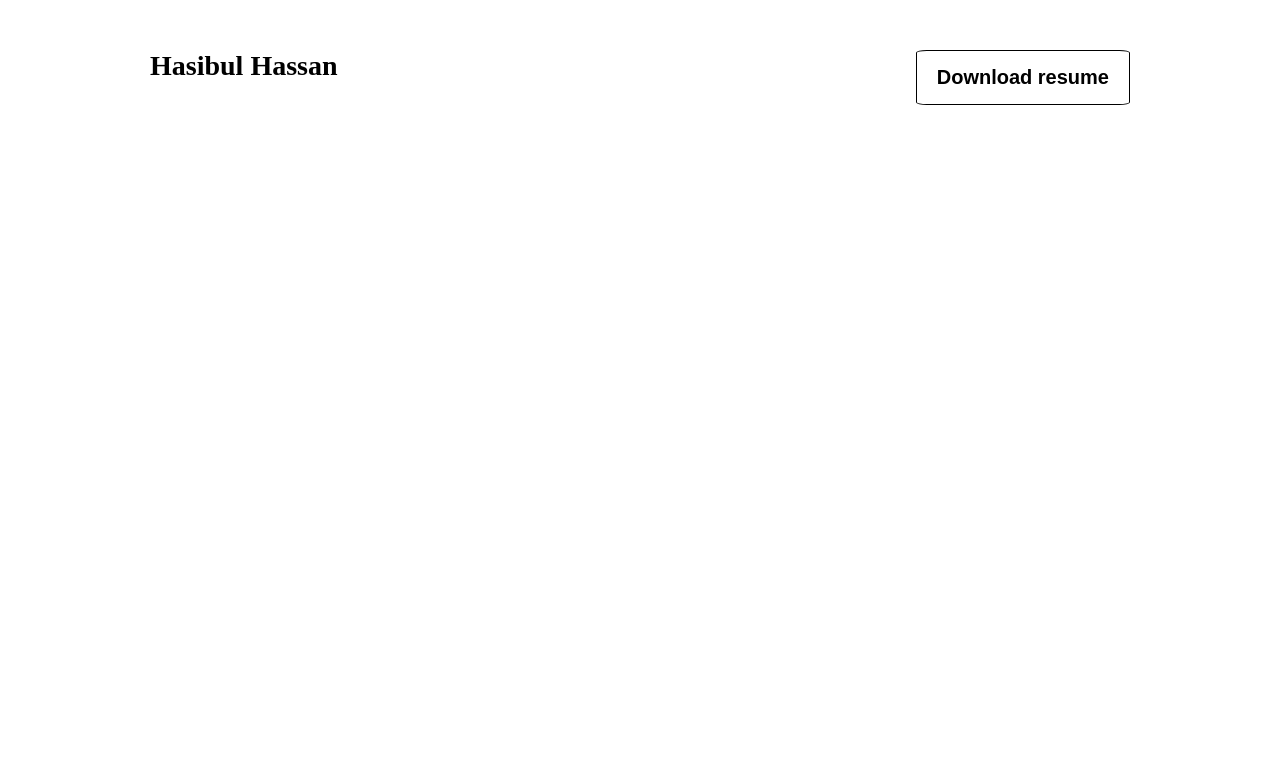
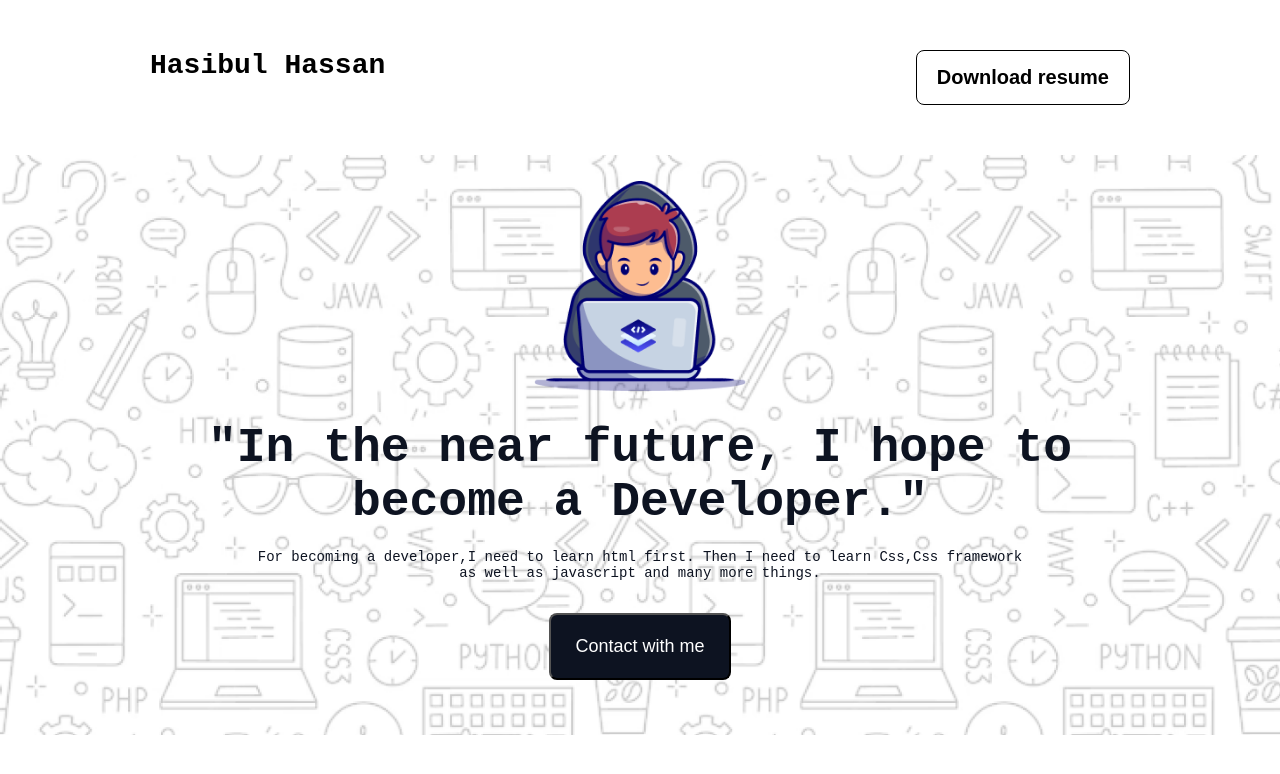
Before and after one commit to hasan-abir30/assignment, a plain HTML site: page index.html in a window 1280 px wide. Drawn offline with Linux system fonts and the light colour scheme; a web font is replaced by a local one.

Commit message:
add banner section

```diff
--- a/index.html
+++ b/index.html
@@ -1,11 +1,13 @@
 <!DOCTYPE html>
 <html lang="en">
+
 <head>
     <meta charset="UTF-8">
     <meta name="viewport" content="width=device-width, initial-scale=1.0">
     <title>Assignment</title>
     <link rel="stylesheet" href="style/style.css">
 </head>
+
 <body>
     <header>
         <nav class="navbar">
@@ -13,5 +15,16 @@
             <button class="button">Download resume</button>
         </nav>
     </header>
+    <main>
+        <section class="banner">
+            <div class="banner-content">
+                <img class="Group" src="assets/Group.png" alt="">
+                <h2 class="Heading">"In the near future, I hope to <br>become a Developer."</h2>
+                <p class="description">For becoming a developer,I need to learn html first. Then I need to learn Css,Css framework<br>as well as javascript and many more things.</p>
+                <button class="Contact-button">Contact with me</button>
+            </div>
+        </section>
+    </main>
 </body>
+
 </html>
--- a/style/style.css
+++ b/style/style.css
@@ -3,6 +3,10 @@
 * {
     margin: 0;
     padding: 0;
+}
+
+body {
+    font-family: "Azeret Mono", monospace;
 }
 
 .navbar {
@@ -16,7 +20,7 @@
     font-weight: 600;
     padding: 15px 20px;
     border: 1px solid black;
-    border-radius: 5%;
+    border-radius: 8px;
     background-color: white;
 
 }
@@ -25,3 +29,50 @@
     font-size: 28px;
     font-weight: bolder;
 }
+
+.banner {
+    background-image: url("../assets/Hero-bg.png");
+    width: 100%;
+    height: 580px;
+    background-repeat: no-repeat;
+    background-size: cover;
+}
+
+.banner-content {
+    display: flex;
+    flex-direction: column;
+    justify-content: center;
+    align-items: center;
+}
+
+.Group {
+    height: 210px;
+    background-position: center;
+    margin-top: 26px;
+
+}
+
+.Heading {
+    font-size: 48px;
+    font-weight: 600;
+    color: #0D1321;
+    margin-top: 30px;
+    text-align: center;
+}
+
+.description {
+    font-size: 14px;
+    font-weight: normal;
+    margin-top: 20px;
+    text-align: center;
+    color: #0D1321;
+}
+
+.Contact-button {
+    font-size:18px;
+    background-color:#0D1321;
+    color: #FFFFFF;
+    margin-top: 32px;
+    padding: 21px 24px;
+    border-radius: 8px;
+}
```
